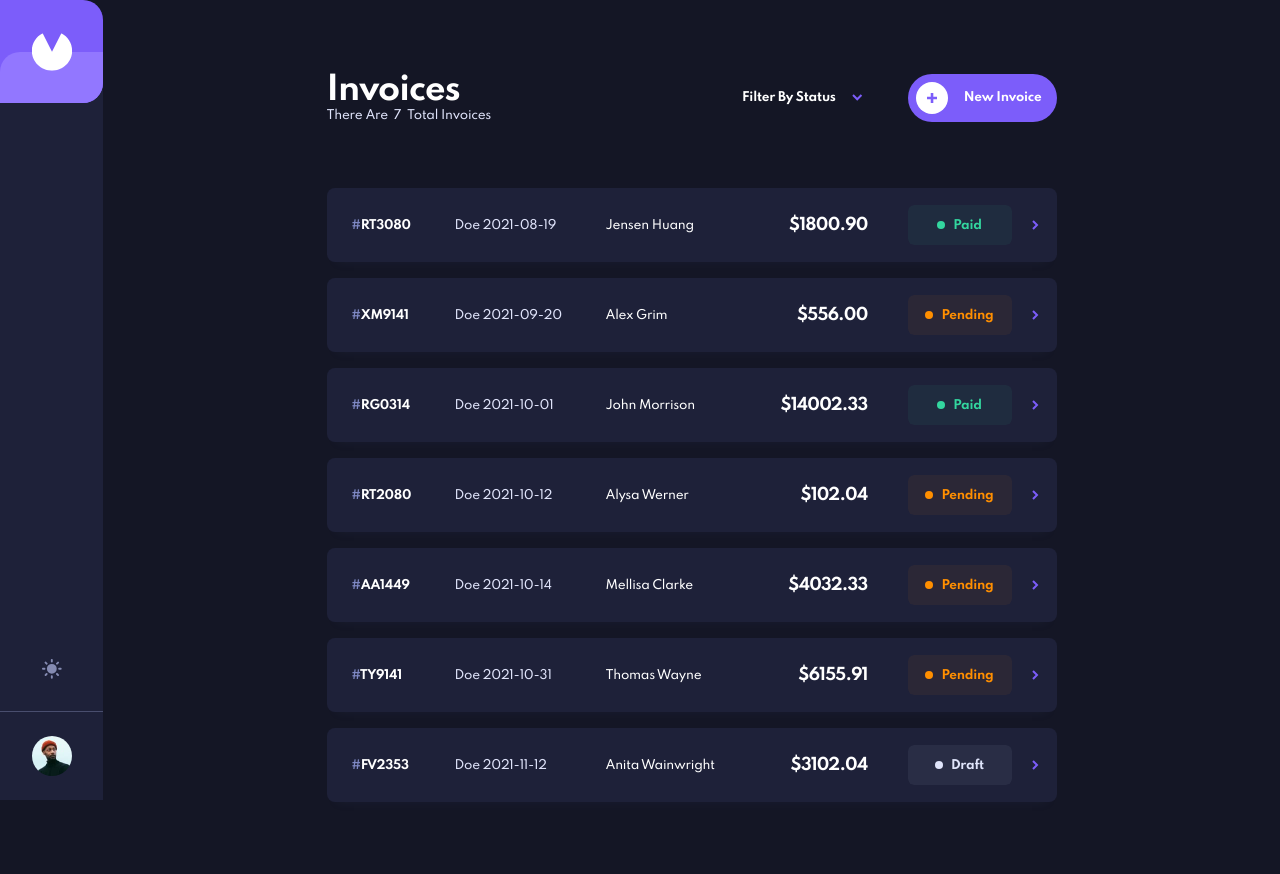
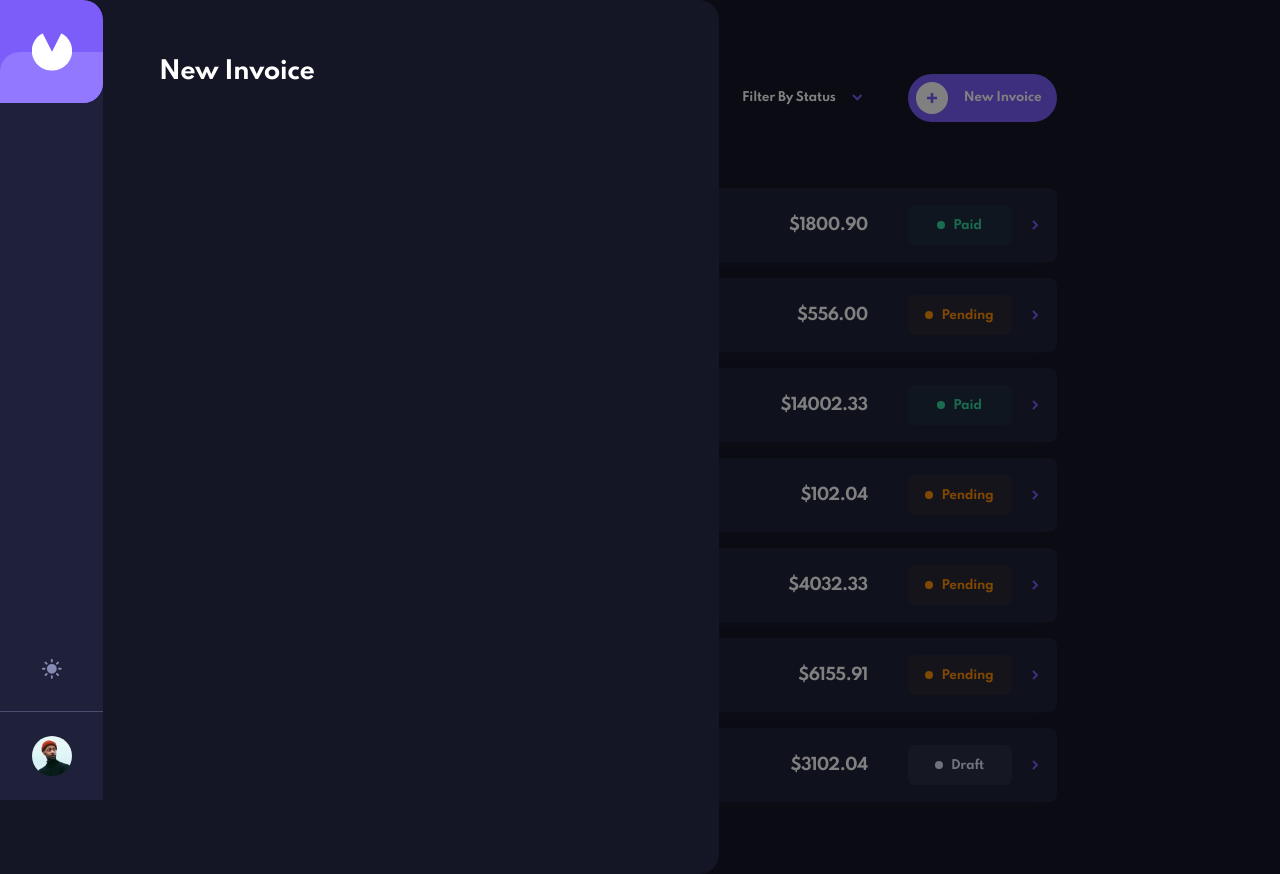
Before and after one commit to spymon/invoice-app, a React (Create React App) app: page / in a window 1280 px wide. Built offline with nearby package versions, Linux system fonts and the light colour scheme.

Commit message:
add the InvoiceForm component to the App component

```diff
--- a/src/App.tsx
+++ b/src/App.tsx
@@ -6,6 +6,7 @@ import Navbar from './components/Navbar'
 import { Container } from './components/helpers/Container'
 import InvoiceContainer from './components/InvoiceContainer'
 import { Main } from './components/helpers/Main'
+import InvoiceForm from './components/InvoiceForm'
 
 const App: React.FC = () => {
   const [themeMode, setThemeMode] = useState(false)
@@ -18,6 +19,7 @@ const App: React.FC = () => {
     <ThemeProvider theme={themeMode ? theme.light : theme.dark}>
       <GlobalStyles />
       <Container>
+        <InvoiceForm />
         <Navbar themeMode={themeMode} handleThemeMode={handleThemeMode} />
         <Main>
           <InvoiceContainer />
```
